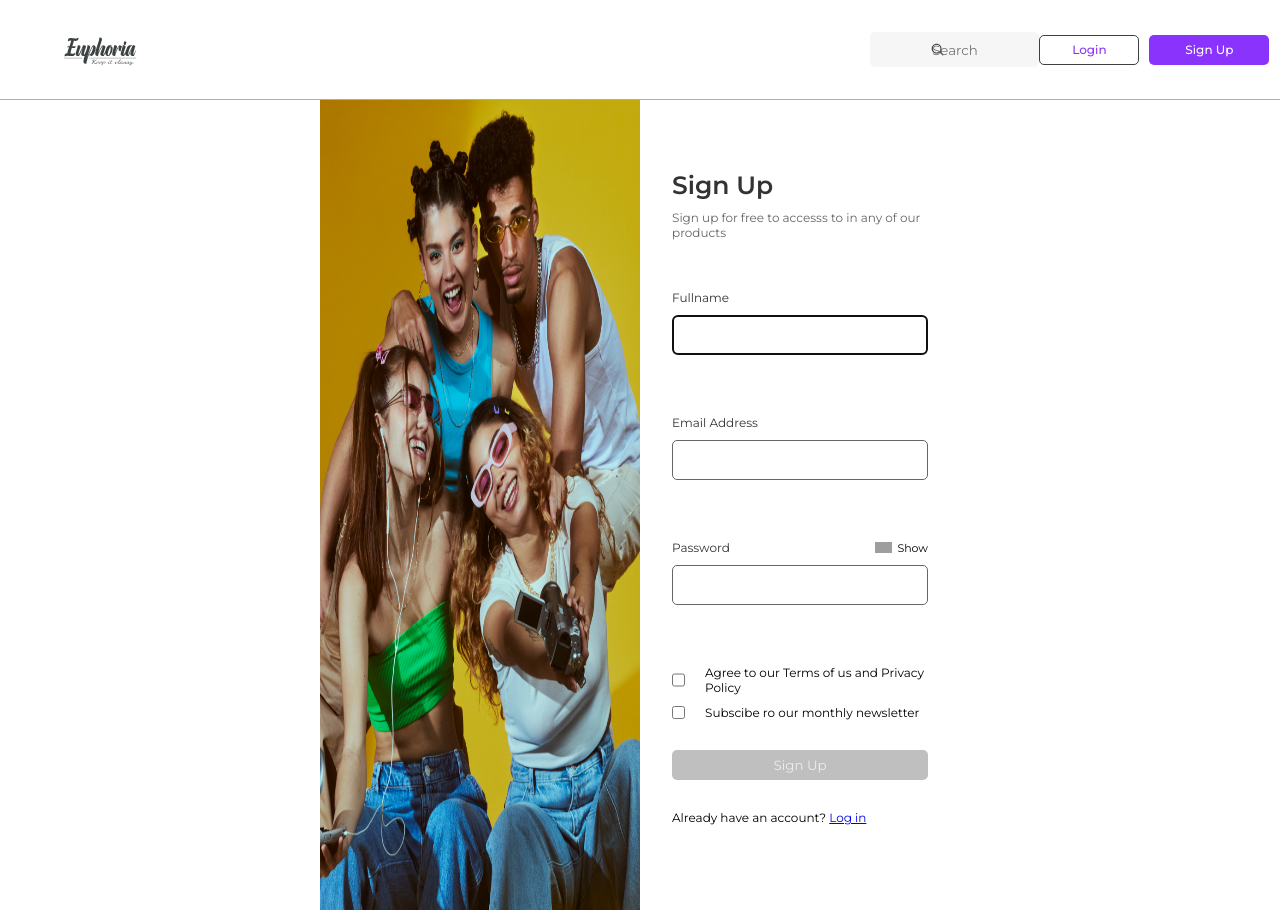
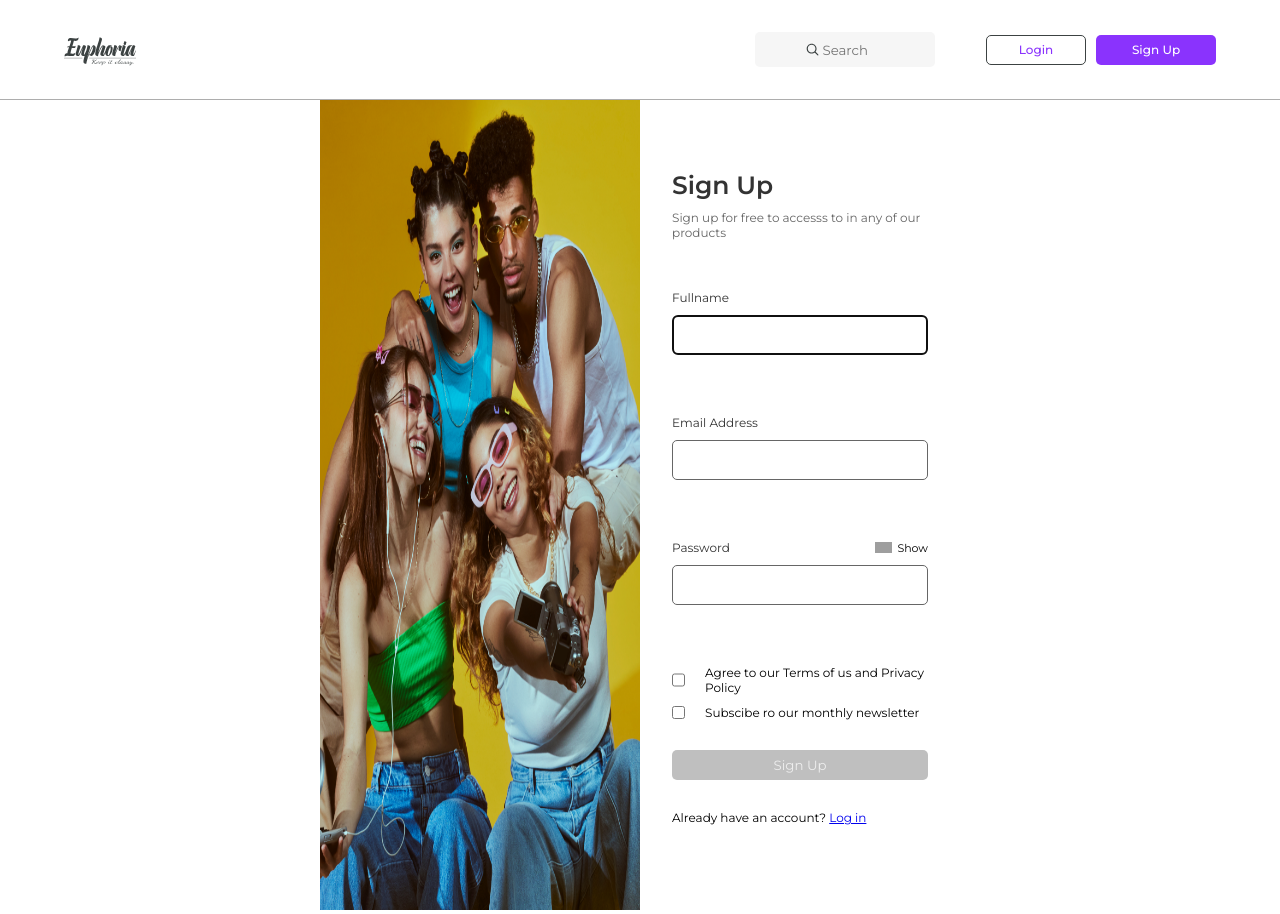
Before and after one commit to Sibonsio/E-commerce-ui, a React (Vite) app: page /signup in a window 1280 px wide. Built offline with nearby package versions, Linux system fonts and the light colour scheme; grey boxes are pictures that could not be loaded; a web font is replaced by a local one.

Commit message:
signupbar: reduced search & increased login width.

```diff
--- a/src/componets/SignupBar.css
+++ b/src/componets/SignupBar.css
@@ -18,12 +18,12 @@
     display: flex;
     justify-content: space-between;
     align-items: center;
-    width: 30%;
+    width: 40%;
 }
 
 .search {
     display: flex;
-    width: 70%;
+    width: 60%;
     justify-content: flex-start;
     align-items: center;
     gap: 230px;
@@ -63,18 +63,18 @@
 }
 
 .input {
-    width: 200px;
+    width: 180px;
     border: none;
     background-color: #F6F6F6;
-    background-image: url(../assets/search.svg);
-    background-repeat: no-repeat;
     text-align: center;
-    background-size: 15px;
-    background-position-x: 60px;
-    background-position-y: center;
     color: #333333;
     height: 35px;
     border-radius: 5px;
+    background-image: url(../assets/search.svg);
+    background-repeat: no-repeat;
+    background-size: 15px;
+    background-position-x: 50px;
+    background-position-y: center;
 }
 
 .input:focus {
```
